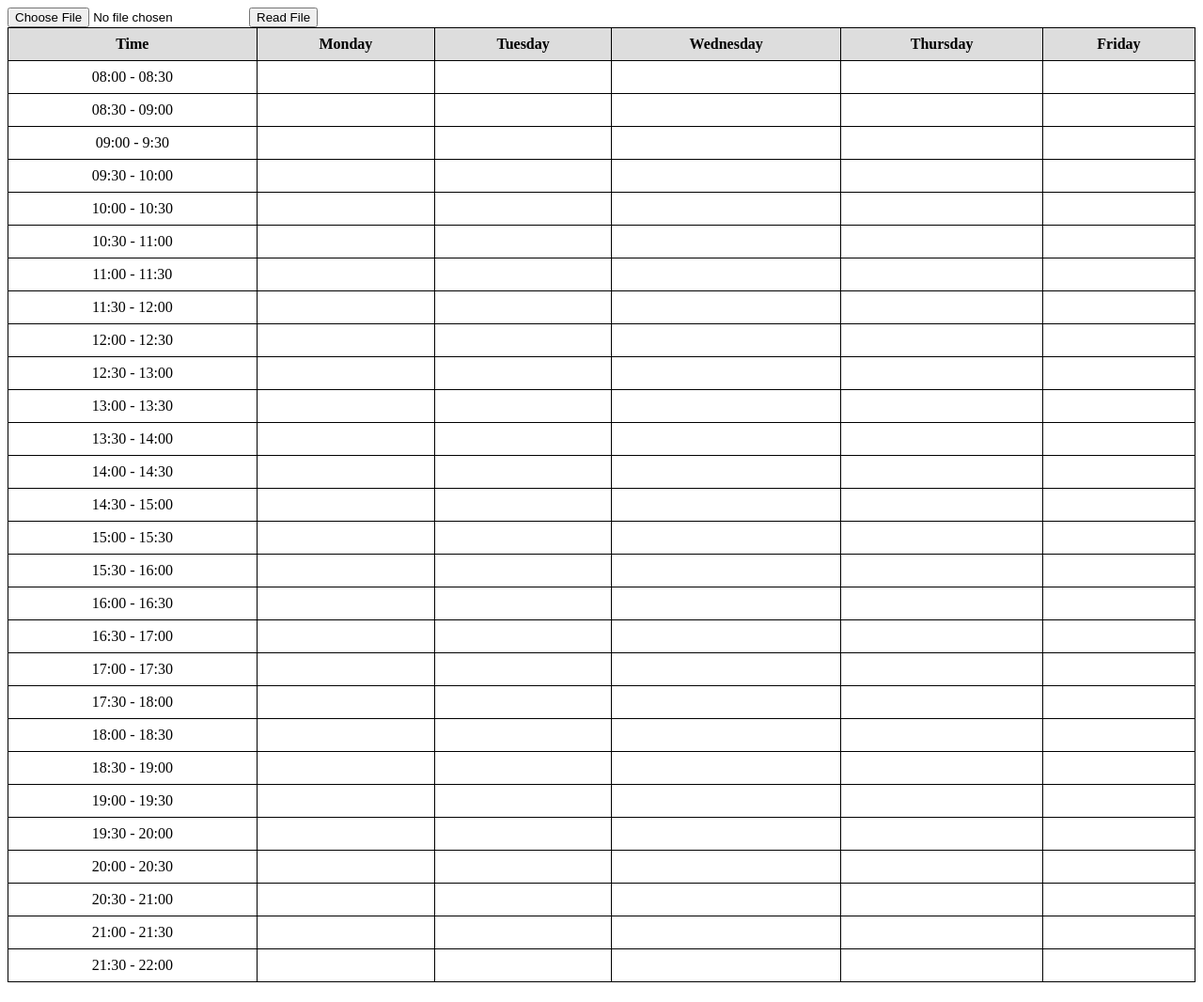
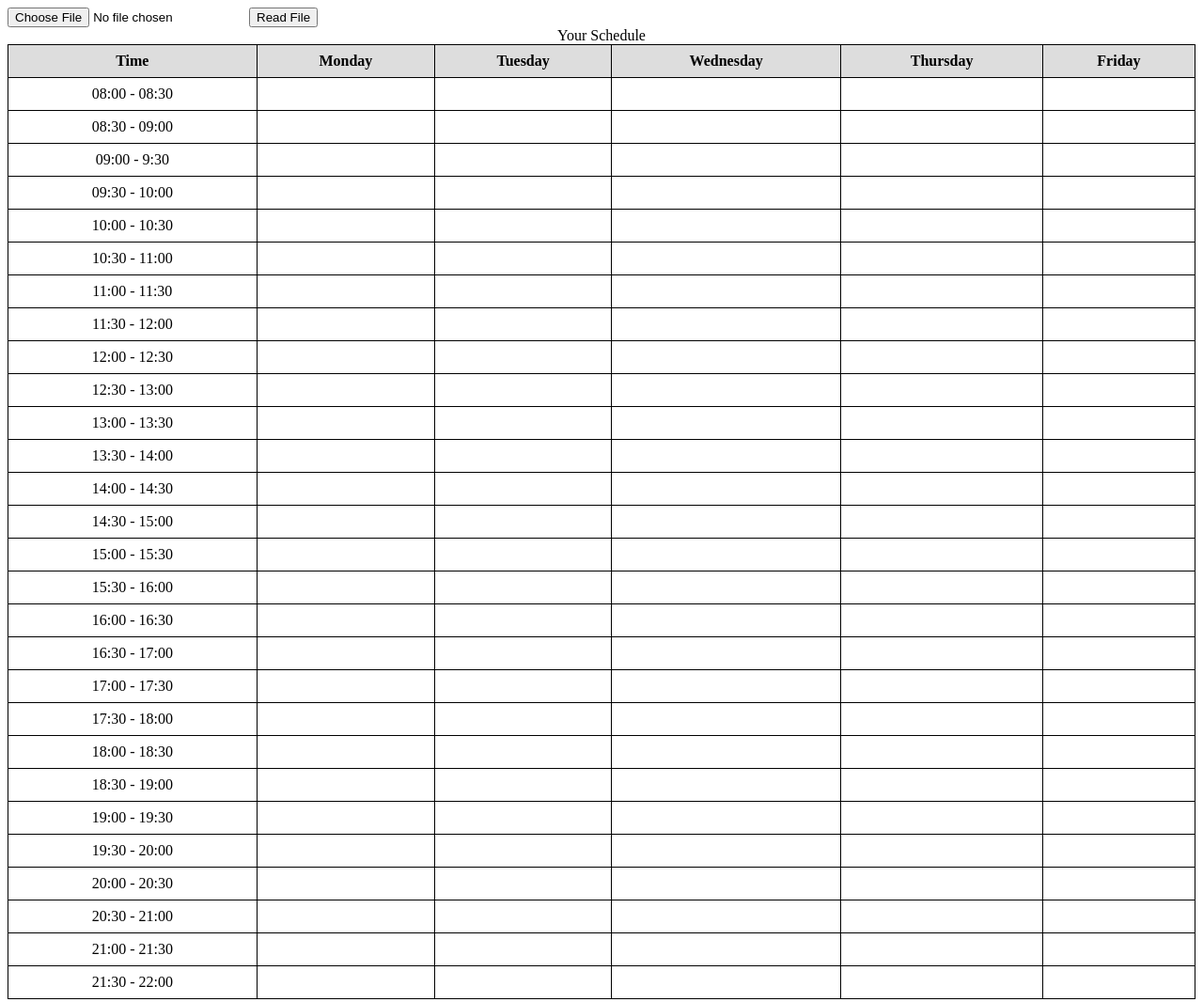
Before and after one commit to Bruuno1701/ES-2023-2Sem-Quinta-Feira-LIGE-GrupoB, a plain HTML site: page ES-2023-2Sem-Quinta-Feira-LIGE-GrupoB/src/main/resources/scheduleTest.html in a window 1280 px wide. Shown: the whole page at 94% size. Drawn offline with Linux system fonts and the light colour scheme.

Commit message:
Correção de bugs sugeridos pelo SonarCloud
Co-Authored-By: gamca-iscte <125582578+gamca-iscte@users.noreply.github.com>

```diff
--- a/ES-2023-2Sem-Quinta-Feira-LIGE-GrupoB/src/main/resources/scheduleTest.html
+++ b/ES-2023-2Sem-Quinta-Feira-LIGE-GrupoB/src/main/resources/scheduleTest.html
@@ -1,5 +1,5 @@
 <!DOCTYPE html>
-<html>
+<htm lang="en">
 <head>
 	<meta charset="UTF-8">
 	<title>Schedule</title>
@@ -28,6 +28,7 @@
 	<input type="file" id="fileInput">
 	<button onclick="readFile()">Read File</button>
 	<table id="table">
+        <caption>Your Schedule</caption>
 
 		<thead>
 			<tr>
```
